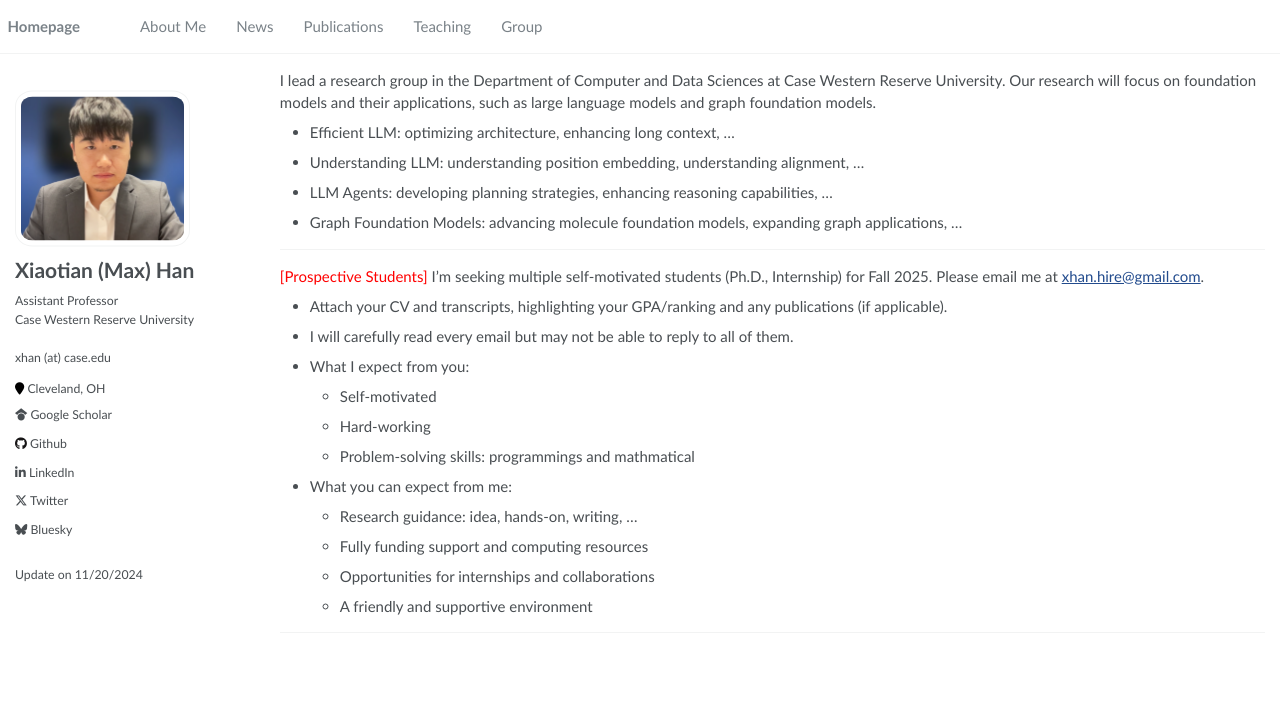
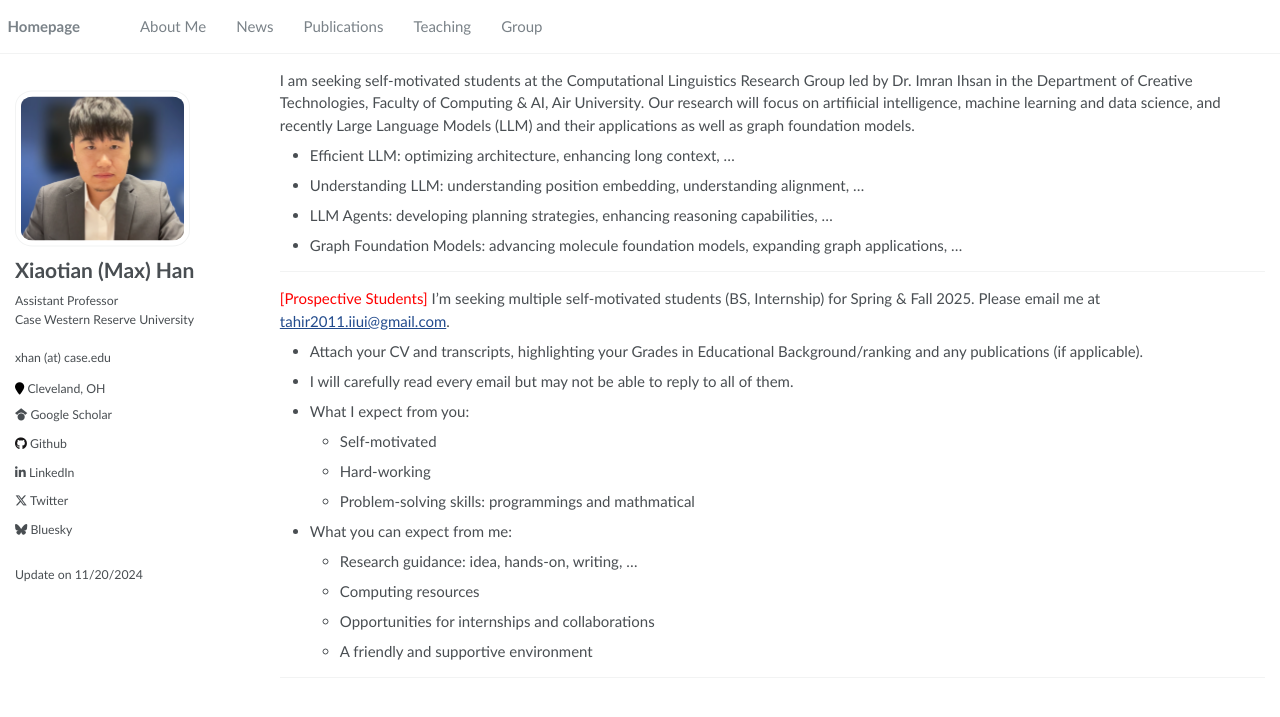
Before and after one commit to TahirSher/TahirSher.github.io, a Jekyll site: the page built from _pages/group.md, in a window 1280 px wide. Shown: the top 717 px of the page. Built offline with Jekyll 4.4.1, drawn with Linux system fonts in a browser that asks for light colours; nearby versions of some CDN libraries.

Commit message:
Update group.md

```diff
--- a/_pages/group.md
+++ b/_pages/group.md
@@ -17,7 +17,7 @@ author_profile: true
 
 
 
-I lead a research group in the Department of Computer and Data Sciences at Case Western Reserve University. Our research will focus on foundation models and their applications, such as large language models and graph foundation models.
+I am seeking self-motivated students at the Computational Linguistics Research Group led by Dr. Imran Ihsan in the Department of Creative Technologies, Faculty of Computing & AI, Air University. Our research will focus on artifiicial intelligence, machine learning and data science, and recently Large Language Models (LLM) and their applications as well as graph foundation models.
 
 - Efficient LLM: optimizing architecture, enhancing long context, ...
 - Understanding LLM: understanding position embedding, understanding alignment, ...
@@ -26,8 +26,8 @@ I lead a research group in the Department of Computer and Data Sciences at Case
 
 ---
 
-<span style="color:red">[Prospective Students]</span> I'm seeking multiple self-motivated students (Ph.D., Internship) for Fall 2025. Please email me at <a href="mailto:xhan.hire@gmail.com" target="_blank">xhan.hire@gmail.com</a>.
-  - Attach your CV and transcripts, highlighting your GPA/ranking and any publications (if applicable).
+<span style="color:red">[Prospective Students]</span> I'm seeking multiple self-motivated students (BS, Internship) for Spring & Fall 2025. Please email me at <a href="mailto:tahir2011.iiui@gmail.com" target="_blank">tahir2011.iiui@gmail.com</a>.
+  - Attach your CV and transcripts, highlighting your Grades in Educational Background/ranking and any publications (if applicable).
   - I will carefully read every email but may not be able to reply to all of them.
   - What I expect from you:
     - Self-motivated
@@ -35,7 +35,7 @@ I lead a research group in the Department of Computer and Data Sciences at Case
     - Problem-solving skills: programmings and mathmatical
   - What you can expect from me:
     - Research guidance: idea, hands-on, writing, ...
-    - Fully funding support and computing resources
+    - Computing resources
     - Opportunities for internships and collaborations
     - A friendly and supportive environment
 
```
